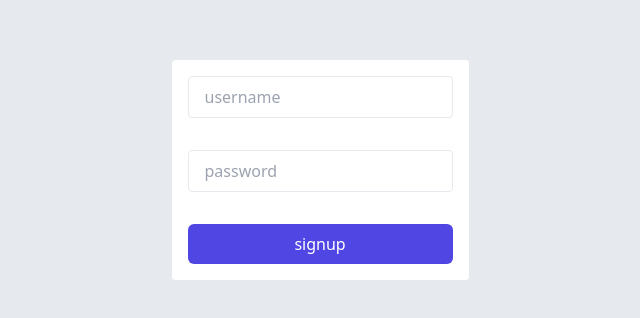
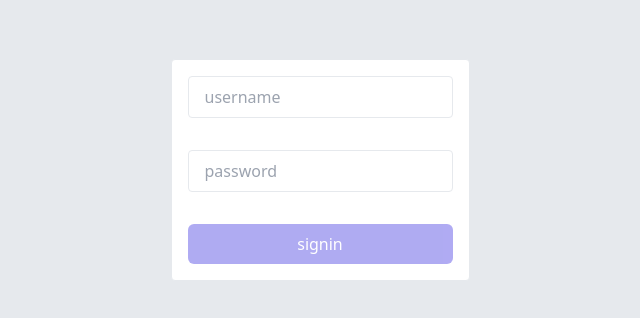
Before and after one commit to Fuzailkazi/recall_FE, a React (Vite) app: page /signin in a window 1280 px wide. Shown: the part 230-548 px from the top of the page, without its empty margins (320-960 px from the left). Built offline with nearby package versions, Linux system fonts and the light colour scheme.

Commit message:
routes added

```diff
--- a/package.json
+++ b/package.json
@@ -11,7 +11,8 @@
   },
   "dependencies": {
     "react": "^18.3.1",
-    "react-dom": "^18.3.1"
+    "react-dom": "^18.3.1",
+    "react-router-dom": "^7.0.2"
   },
   "devDependencies": {
     "@eslint/js": "^9.15.0",
--- a/src/App.tsx
+++ b/src/App.tsx
@@ -1,11 +1,16 @@
 import Dashboard from './pages/dashboard';
 import Signup from './pages/Signup';
 import Signin from './pages/Signin';
+import { BrowserRouter, Routes, Route } from 'react-router-dom';
 function App() {
   return (
-    <>
-      <Signup></Signup>
-    </>
+    <BrowserRouter>
+      <Routes>
+        <Route path='/signin' element={<Signin />}></Route>
+        <Route path='/signup' element={<Signup />}></Route>
+        <Route path='/dashboard' element={<Dashboard />}></Route>
+      </Routes>
+    </BrowserRouter>
   );
 }
 
--- a/src/pages/Signin.tsx
+++ b/src/pages/Signin.tsx
@@ -9,7 +9,13 @@ const Signin = () => {
         <Input placeholder='username' />
         <Input placeholder='password' />
         <div className='flex justify-center items-center p-4'>
-          <Button variant='primary' text='signin' size='md' fullWidth={true} />
+          <Button
+            variant='primary'
+            text='signin'
+            size='md'
+            fullWidth={true}
+            loading={true}
+          />
         </div>
       </div>
     </div>
--- a/src/pages/Signup.tsx
+++ b/src/pages/Signup.tsx
@@ -9,7 +9,13 @@ const Signup = () => {
         <Input placeholder='username' />
         <Input placeholder='password' />
         <div className='flex justify-center items-center p-4'>
-          <Button variant='primary' text='signup' size='md' fullWidth={true} />
+          <Button
+            variant='primary'
+            text='signup'
+            size='md'
+            fullWidth={true}
+            loading={true}
+          />
         </div>
       </div>
     </div>
```
Also changed, not shown: 1 other file (tests, documents, lock files or other folders).
